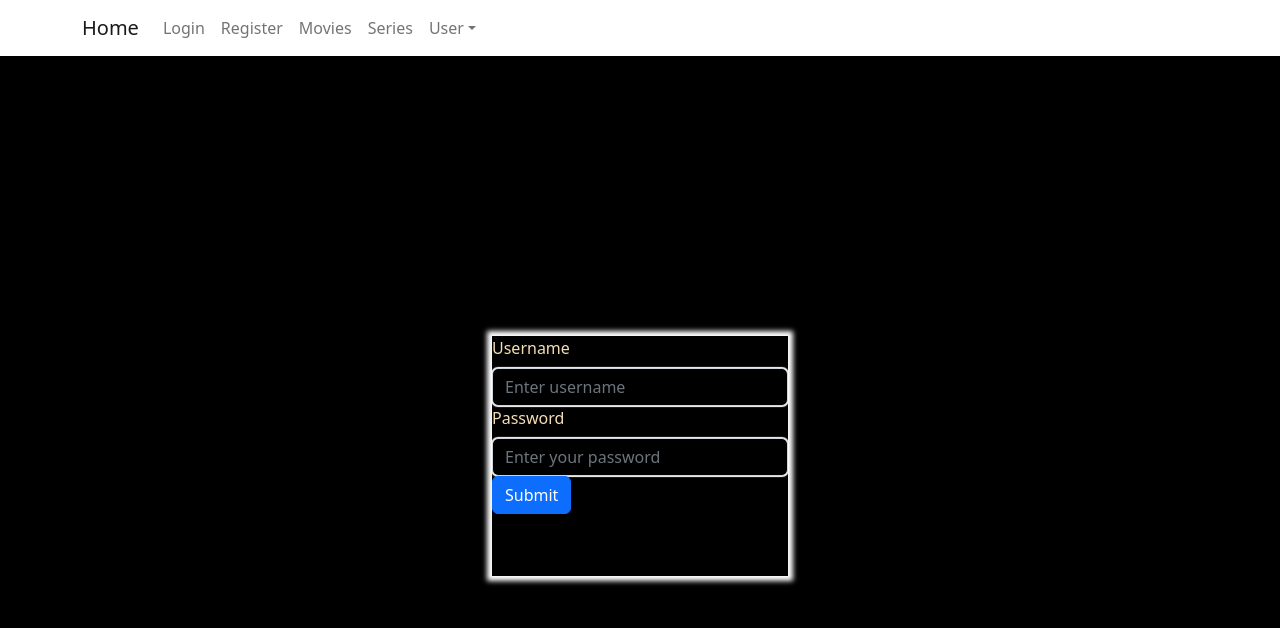
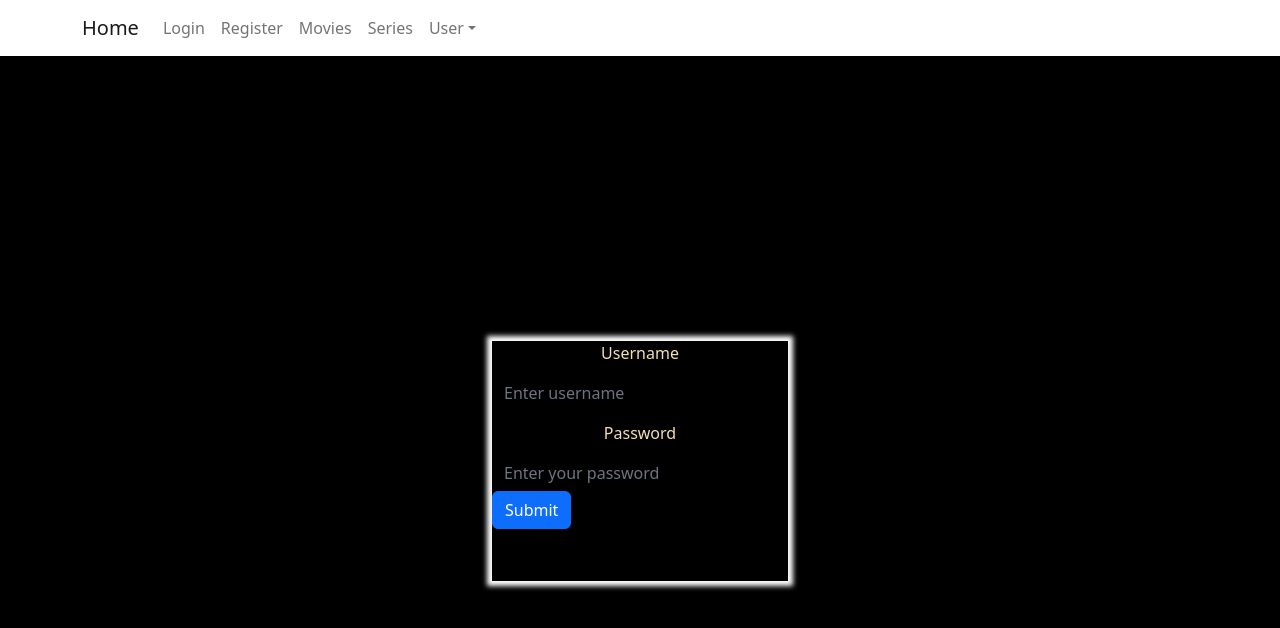
Before and after one commit to AdryDevs/react-front-connected-to-backend-database, a React (Create React App) app: page /login in a window 1280 px wide. Shown: the top 628 px of the page. Built offline with nearby package versions, Linux system fonts and the light colour scheme; no server answers.

Commit message:
He quitado los bordes del input

```diff
--- a/src/Components/Login/Login.scss
+++ b/src/Components/Login/Login.scss
@@ -5,8 +5,12 @@
 }
 .words{
     color: wheat;
+    display: flex;
+    justify-content: center;
+    margin: 10px;
 }
 .input{
     background-color: black;
-    box-shadow: 0 0 1px 1px white;
+    border: none;
+    cursor: pointer;
 }
```
